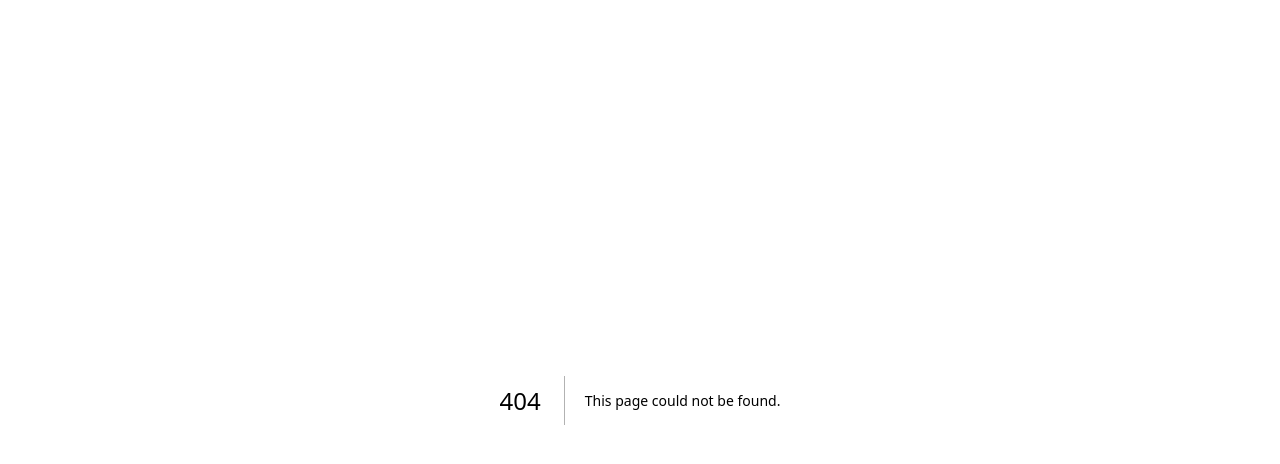
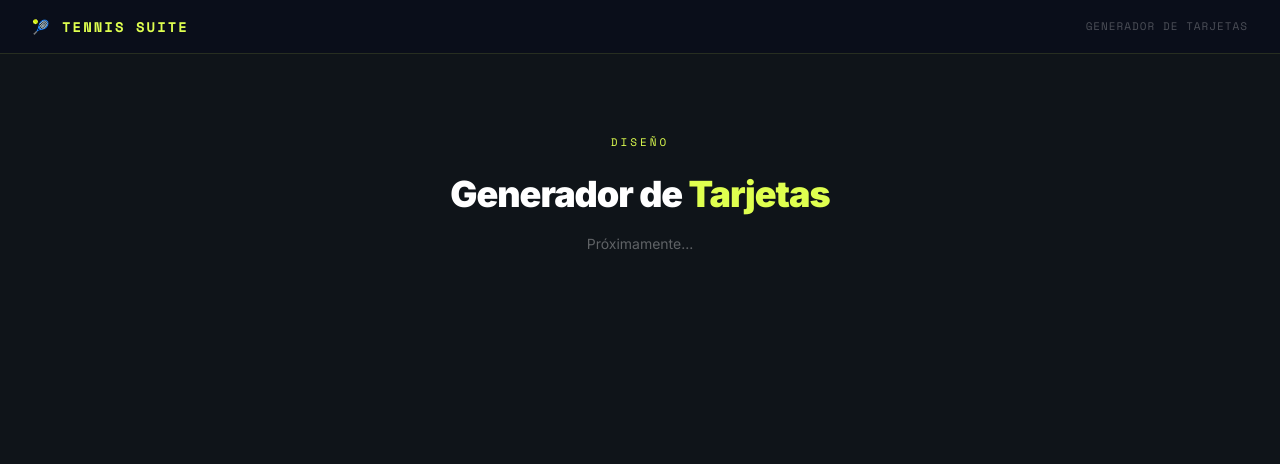
Before and after one commit to BorjaGZ/tfm-tennis-suite, a Next.js app: page /generador-tarjetas in a window 1280 px wide. Before the commit this address had no page. Shown: the top 464 px of the page. Built offline with nearby package versions, Linux system fonts and the light colour scheme.

Commit message:
feat: estructura base + 4 páginas de mini apps

```diff
--- /dev/null
+++ b/app/entrenamiento-modelo/page.tsx
@@ -0,0 +1,23 @@
+export default function EntrenamientoModelo() {
+  return (
+    <div style={{ minHeight: "100vh", background: "#0f1419", color: "#fff", fontFamily: "'Inter', sans-serif" }}>
+      <nav style={{ background: "#0a0e1a", borderBottom: "1px solid #4CAF5022", padding: "16px 32px", display: "flex", alignItems: "center", justifyContent: "space-between" }}>
+        <a href="/" style={{ fontFamily: "'Space Mono', monospace", fontSize: "14px", fontWeight: 700, color: "#dfff4f", letterSpacing: "2px", textDecoration: "none" }}>
+          🎾 TENNIS SUITE
+        </a>
+        <span style={{ fontFamily: "'Space Mono', monospace", fontSize: "11px", color: "#ffffff44", letterSpacing: "1px" }}>
+          ENTRENAMIENTO MODELO
+        </span>
+      </nav>
+      <div style={{ maxWidth: "600px", margin: "80px auto", padding: "0 32px", textAlign: "center" }}>
+        <p style={{ fontFamily: "'Space Mono', monospace", fontSize: "11px", color: "#4CAF50", letterSpacing: "3px", textTransform: "uppercase", marginBottom: "16px" }}>
+          Selección IA
+        </p>
+        <h1 style={{ fontSize: "36px", fontWeight: 900, letterSpacing: "-1px", margin: "0 0 12px 0" }}>
+          Entrenamiento <span style={{ color: "#4CAF50" }}>Modelo</span>
+        </h1>
+        <p style={{ fontSize: "14px", color: "#ffffff55" }}>Próximamente...</p>
+      </div>
+    </div>
+  );
+}
--- /dev/null
+++ b/app/generador-tarjetas/page.tsx
@@ -0,0 +1,23 @@
+export default function GeneradorTarjetas() {
+  return (
+    <div style={{ minHeight: "100vh", background: "#0f1419", color: "#fff", fontFamily: "'Inter', sans-serif" }}>
+      <nav style={{ background: "#0a0e1a", borderBottom: "1px solid #dfff4f22", padding: "16px 32px", display: "flex", alignItems: "center", justifyContent: "space-between" }}>
+        <a href="/" style={{ fontFamily: "'Space Mono', monospace", fontSize: "14px", fontWeight: 700, color: "#dfff4f", letterSpacing: "2px", textDecoration: "none" }}>
+          🎾 TENNIS SUITE
+        </a>
+        <span style={{ fontFamily: "'Space Mono', monospace", fontSize: "11px", color: "#ffffff44", letterSpacing: "1px" }}>
+          GENERADOR DE TARJETAS
+        </span>
+      </nav>
+      <div style={{ maxWidth: "600px", margin: "80px auto", padding: "0 32px", textAlign: "center" }}>
+        <p style={{ fontFamily: "'Space Mono', monospace", fontSize: "11px", color: "#dfff4f", letterSpacing: "3px", textTransform: "uppercase", marginBottom: "16px" }}>
+          Diseño
+        </p>
+        <h1 style={{ fontSize: "36px", fontWeight: 900, letterSpacing: "-1px", margin: "0 0 12px 0" }}>
+          Generador de <span style={{ color: "#dfff4f" }}>Tarjetas</span>
+        </h1>
+        <p style={{ fontSize: "14px", color: "#ffffff55" }}>Próximamente...</p>
+      </div>
+    </div>
+  );
+}
--- /dev/null
+++ b/app/gestor-stakes/page.tsx
@@ -0,0 +1,23 @@
+export default function GestorStakes() {
+  return (
+    <div style={{ minHeight: "100vh", background: "#0f1419", color: "#fff", fontFamily: "'Inter', sans-serif" }}>
+      <nav style={{ background: "#0a0e1a", borderBottom: "1px solid #dfff4f22", padding: "16px 32px", display: "flex", alignItems: "center", justifyContent: "space-between" }}>
+        <a href="/" style={{ fontFamily: "'Space Mono', monospace", fontSize: "14px", fontWeight: 700, color: "#dfff4f", letterSpacing: "2px", textDecoration: "none" }}>
+          🎾 TENNIS SUITE
+        </a>
+        <span style={{ fontFamily: "'Space Mono', monospace", fontSize: "11px", color: "#ffffff44", letterSpacing: "1px" }}>
+          GESTOR DE STAKES
+        </span>
+      </nav>
+      <div style={{ maxWidth: "600px", margin: "80px auto", padding: "0 32px", textAlign: "center" }}>
+        <p style={{ fontFamily: "'Space Mono', monospace", fontSize: "11px", color: "#dfff4f", letterSpacing: "3px", textTransform: "uppercase", marginBottom: "16px" }}>
+          Calculadora
+        </p>
+        <h1 style={{ fontSize: "36px", fontWeight: 900, letterSpacing: "-1px", margin: "0 0 12px 0" }}>
+          Gestor de <span style={{ color: "#dfff4f" }}>Stakes</span>
+        </h1>
+        <p style={{ fontSize: "14px", color: "#ffffff55" }}>Próximamente...</p>
+      </div>
+    </div>
+  );
+}
--- a/app/layout.tsx
+++ b/app/layout.tsx
@@ -1,33 +1,30 @@
 import type { Metadata } from "next";
-import { Geist, Geist_Mono } from "next/font/google";
+import { Inter } from "next/font/google";
 import "./globals.css";
 
-const geistSans = Geist({
-  variable: "--font-geist-sans",
-  subsets: ["latin"],
-});
-
-const geistMono = Geist_Mono({
-  variable: "--font-geist-mono",
-  subsets: ["latin"],
-});
+const inter = Inter({ subsets: ["latin"] });
 
 export const metadata: Metadata = {
-  title: "Create Next App",
-  description: "Generated by create next app",
+  title: "Tennis Suite",
+  description: "Mini aplicaciones de tenis y apuestas deportivas",
 };
 
 export default function RootLayout({
   children,
-}: Readonly<{
+}: {
   children: React.ReactNode;
-}>) {
+}) {
   return (
-    <html
-      lang="en"
-      className={`${geistSans.variable} ${geistMono.variable} h-full antialiased`}
-    >
-      <body className="min-h-full flex flex-col">{children}</body>
+    <html lang="es">
+      <head>
+        <link
+          href="https://fonts.googleapis.com/css2?family=Space+Mono:wght@400;700&display=swap"
+          rel="stylesheet"
+        />
+      </head>
+      <body className={inter.className} style={{ margin: 0, background: "#0f1419" }}>
+        {children}
+      </body>
     </html>
   );
 }
--- a/app/page.tsx
+++ b/app/page.tsx
@@ -1,65 +1,104 @@
-import Image from "next/image";
+import Link from "next/link";
+
+const apps = [
+  {
+    href: "/gestor-stakes",
+    title: "Gestor de Stakes",
+    desc: "Distribuye tu bankroll entre partidos según niveles de stake automáticamente.",
+    badge: "Calculadora",
+    accent: "#dfff4f",
+    icon: "💰",
+  },
+  {
+    href: "/super-analizador",
+    title: "Super Analizador",
+    desc: "Analiza tus estadísticas Excel y genera rangos óptimos de probabilidad por stake.",
+    badge: "Análisis Excel",
+    accent: "#4CAF50",
+    icon: "📊",
+  },
+  {
+    href: "/entrenamiento-modelo",
+    title: "Entrenamiento Modelo",
+    desc: "Selecciona los 9 partidos clave (3-3-3) para reentrenar tu modelo predictivo.",
+    badge: "Selección IA",
+    accent: "#4CAF50",
+    icon: "🧠",
+  },
+  {
+    href: "/generador-tarjetas",
+    title: "Generador de Tarjetas",
+    desc: "Crea tarjetas visuales de partidos para compartir en redes sociales.",
+    badge: "Diseño",
+    accent: "#dfff4f",
+    icon: "🎨",
+  },
+];
 
 export default function Home() {
   return (
-    <div className="flex flex-col flex-1 items-center justify-center bg-zinc-50 font-sans dark:bg-black">
-      <main className="flex flex-1 w-full max-w-3xl flex-col items-center justify-between py-32 px-16 bg-white dark:bg-black sm:items-start">
-        <Image
-          className="dark:invert"
-          src="/next.svg"
-          alt="Next.js logo"
-          width={100}
-          height={20}
-          priority
-        />
-        <div className="flex flex-col items-center gap-6 text-center sm:items-start sm:text-left">
-          <h1 className="max-w-xs text-3xl font-semibold leading-10 tracking-tight text-black dark:text-zinc-50">
-            To get started, edit the page.tsx file.
-          </h1>
-          <p className="max-w-md text-lg leading-8 text-zinc-600 dark:text-zinc-400">
-            Looking for a starting point or more instructions? Head over to{" "}
-            <a
-              href="https://vercel.com/templates?framework=next.js&utm_source=create-next-app&utm_medium=appdir-template-tw&utm_campaign=create-next-app"
-              className="font-medium text-zinc-950 dark:text-zinc-50"
-            >
-              Templates
-            </a>{" "}
-            or the{" "}
-            <a
-              href="https://nextjs.org/learn?utm_source=create-next-app&utm_medium=appdir-template-tw&utm_campaign=create-next-app"
-              className="font-medium text-zinc-950 dark:text-zinc-50"
-            >
-              Learning
-            </a>{" "}
-            center.
-          </p>
-        </div>
-        <div className="flex flex-col gap-4 text-base font-medium sm:flex-row">
-          <a
-            className="flex h-12 w-full items-center justify-center gap-2 rounded-full bg-foreground px-5 text-background transition-colors hover:bg-[#383838] dark:hover:bg-[#ccc] md:w-[158px]"
-            href="https://vercel.com/new?utm_source=create-next-app&utm_medium=appdir-template-tw&utm_campaign=create-next-app"
-            target="_blank"
-            rel="noopener noreferrer"
-          >
-            <Image
-              className="dark:invert"
-              src="/vercel.svg"
-              alt="Vercel logomark"
-              width={16}
-              height={16}
-            />
-            Deploy Now
-          </a>
-          <a
-            className="flex h-12 w-full items-center justify-center rounded-full border border-solid border-black/[.08] px-5 transition-colors hover:border-transparent hover:bg-black/[.04] dark:border-white/[.145] dark:hover:bg-[#1a1a1a] md:w-[158px]"
-            href="https://nextjs.org/docs?utm_source=create-next-app&utm_medium=appdir-template-tw&utm_campaign=create-next-app"
-            target="_blank"
-            rel="noopener noreferrer"
-          >
-            Documentation
-          </a>
-        </div>
-      </main>
+    <div style={{ minHeight: "100vh", background: "#0f1419", color: "#fff", fontFamily: "'Inter', sans-serif" }}>
+
+      {/* Nav */}
+      <nav style={{ background: "#0a0e1a", borderBottom: "1px solid #dfff4f22", padding: "16px 32px", display: "flex", alignItems: "center", justifyContent: "space-between" }}>
+        <span style={{ fontFamily: "'Space Mono', monospace", fontSize: "14px", fontWeight: 700, color: "#dfff4f", letterSpacing: "2px" }}>
+          🎾 TENNIS SUITE
+        </span>
+        <span style={{ fontFamily: "'Space Mono', monospace", fontSize: "11px", color: "#ffffff44", letterSpacing: "1px" }}>
+          TFM · DESARROLLO CON IA
+        </span>
+      </nav>
+
+      {/* Hero */}
+      <div style={{ textAlign: "center", padding: "64px 32px 48px", borderBottom: "1px solid #ffffff11" }}>
+        <p style={{ fontFamily: "'Space Mono', monospace", fontSize: "11px", color: "#4CAF50", letterSpacing: "3px", textTransform: "uppercase", marginBottom: "16px" }}>
+          Trabajo Fin de Máster · IA
+        </p>
+        <h1 style={{ fontSize: "48px", fontWeight: 900, letterSpacing: "-2px", lineHeight: 1.1, margin: 0 }}>
+          Tennis <span style={{ color: "#dfff4f" }}>Suite</span>
+        </h1>
+        <p style={{ fontSize: "15px", color: "#ffffff55", marginTop: "12px", letterSpacing: "0.5px" }}>
+          Mini aplicaciones de tenis y apuestas deportivas
+        </p>
+      </div>
+
+      {/* Grid de apps */}
+      <div style={{ display: "grid", gridTemplateColumns: "repeat(auto-fit, minmax(280px, 1fr))", gap: "20px", padding: "40px 32px", maxWidth: "900px", margin: "0 auto" }}>
+        {apps.map((app) => (
+          <Link key={app.href} href={app.href} style={{ textDecoration: "none" }}>
+            <div style={{ background: "#1a1f2e", border: "1px solid #ffffff15", borderRadius: "12px", padding: "28px 24px", cursor: "pointer", position: "relative", overflow: "hidden", height: "100%", display: "flex", flexDirection: "column" }}>
+
+              {/* Línea de acento superior */}
+              <div style={{ position: "absolute", top: 0, left: 0, right: 0, height: "2px", background: app.accent }} />
+
+              {/* Icono */}
+              <div style={{ fontSize: "28px", marginBottom: "16px" }}>{app.icon}</div>
+
+              {/* Título */}
+              <h2 style={{ fontSize: "16px", fontWeight: 700, margin: "0 0 8px 0", color: "#fff" }}>
+                {app.title}
+              </h2>
+
+              {/* Descripción */}
+              <p style={{ fontSize: "13px", color: "#ffffff55", lineHeight: 1.6, margin: 0, flex: 1 }}>
+                {app.desc}
+              </p>
+
+              {/* Badge */}
+              <span style={{ display: "inline-block", marginTop: "16px", fontFamily: "'Space Mono', monospace", fontSize: "10px", color: app.accent, border: `1px solid ${app.accent}44`, borderRadius: "4px", padding: "3px 10px", letterSpacing: "1px", textTransform: "uppercase" }}>
+                {app.badge}
+              </span>
+            </div>
+          </Link>
+        ))}
+      </div>
+
+      {/* Footer */}
+      <div style={{ textAlign: "center", padding: "32px", borderTop: "1px solid #ffffff11", marginTop: "20px" }}>
+        <span style={{ fontFamily: "'Space Mono', monospace", fontSize: "11px", color: "#ffffff22", letterSpacing: "1px" }}>
+          v1.0 · Tennis Suite
+        </span>
+      </div>
     </div>
   );
 }
--- /dev/null
+++ b/app/super-analizador/page.tsx
@@ -0,0 +1,23 @@
+export default function SuperAnalizador() {
+  return (
+    <div style={{ minHeight: "100vh", background: "#0f1419", color: "#fff", fontFamily: "'Inter', sans-serif" }}>
+      <nav style={{ background: "#0a0e1a", borderBottom: "1px solid #4CAF5022", padding: "16px 32px", display: "flex", alignItems: "center", justifyContent: "space-between" }}>
+        <a href="/" style={{ fontFamily: "'Space Mono', monospace", fontSize: "14px", fontWeight: 700, color: "#dfff4f", letterSpacing: "2px", textDecoration: "none" }}>
+          🎾 TENNIS SUITE
+        </a>
+        <span style={{ fontFamily: "'Space Mono', monospace", fontSize: "11px", color: "#ffffff44", letterSpacing: "1px" }}>
+          SUPER ANALIZADOR
+        </span>
+      </nav>
+      <div style={{ maxWidth: "600px", margin: "80px auto", padding: "0 32px", textAlign: "center" }}>
+        <p style={{ fontFamily: "'Space Mono', monospace", fontSize: "11px", color: "#4CAF50", letterSpacing: "3px", textTransform: "uppercase", marginBottom: "16px" }}>
+          Análisis Excel
+        </p>
+        <h1 style={{ fontSize: "36px", fontWeight: 900, letterSpacing: "-1px", margin: "0 0 12px 0" }}>
+          Super <span style={{ color: "#4CAF50" }}>Analizador</span>
+        </h1>
+        <p style={{ fontSize: "14px", color: "#ffffff55" }}>Próximamente...</p>
+      </div>
+    </div>
+  );
+}
```
